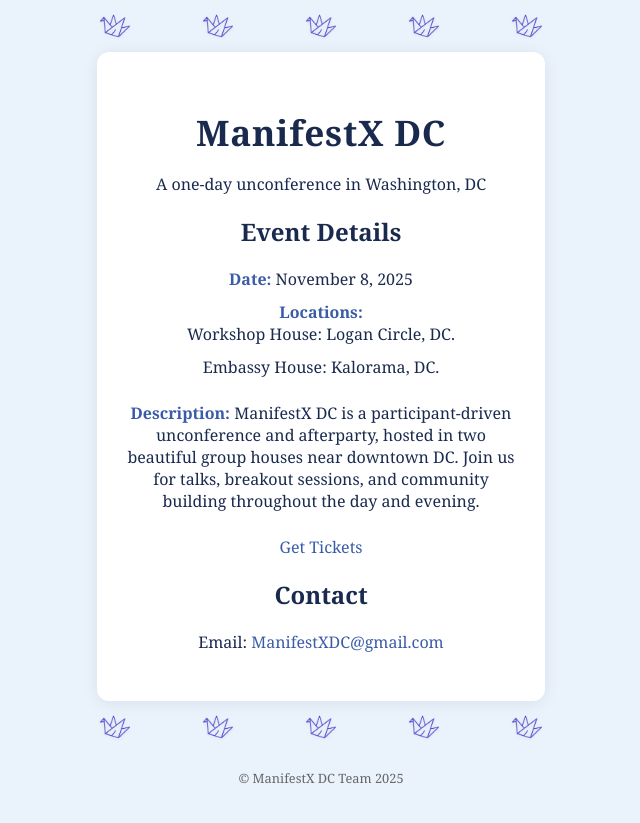
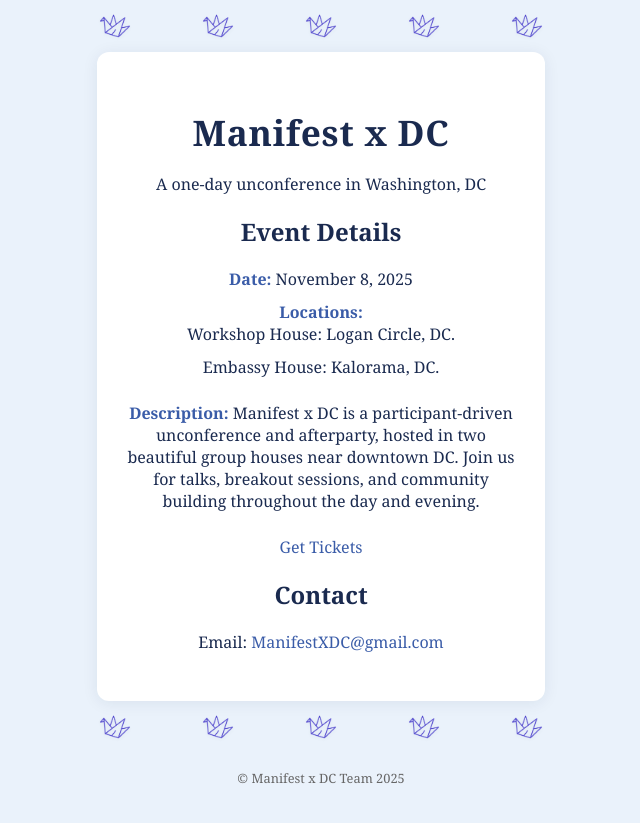
Before and after one commit to manifestxdc/manifestxdc.github.io, a Jekyll site: the page built from index.md, in a window 1280 px wide. Shown: the top 823 px of the page, without its empty margins (319-959 px from the left). Built offline with Jekyll 4.4.1, drawn with Linux system fonts in a browser that asks for light colours.

Commit message:
manifest x dc changed

```diff
--- a/_layouts/default.html
+++ b/_layouts/default.html
@@ -27,7 +27,7 @@
     </div>
   </div>
   <footer class="footer">
-    &copy; ManifestX DC Team 2025
+    &copy; Manifest x DC Team 2025
   </footer>
 </body>
 </html>
--- a/index.md
+++ b/index.md
@@ -1,8 +1,8 @@
 ---
 layout: default
-title: ManifestX DC
+title: Manifest x DC
 ---
-# ManifestX DC
+# Manifest x DC
 
 A one-day unconference in Washington, DC
 
@@ -11,7 +11,7 @@ A one-day unconference in Washington, DC
 - **Locations:**
 	- Workshop House: Logan Circle, DC.
 	- Embassy House: Kalorama, DC.
-- **Description:** ManifestX DC is a participant-driven unconference and afterparty, hosted in two beautiful group houses near downtown DC. Join us for talks, breakout sessions, and community building throughout the day and evening.
+- **Description:** Manifest x DC is a participant-driven unconference and afterparty, hosted in two beautiful group houses near downtown DC. Join us for talks, breakout sessions, and community building throughout the day and evening.
 
 [Get Tickets](/tickets)
 
```
Also changed, not shown: tickets.md (+2 -3 lines), manifest.json.
